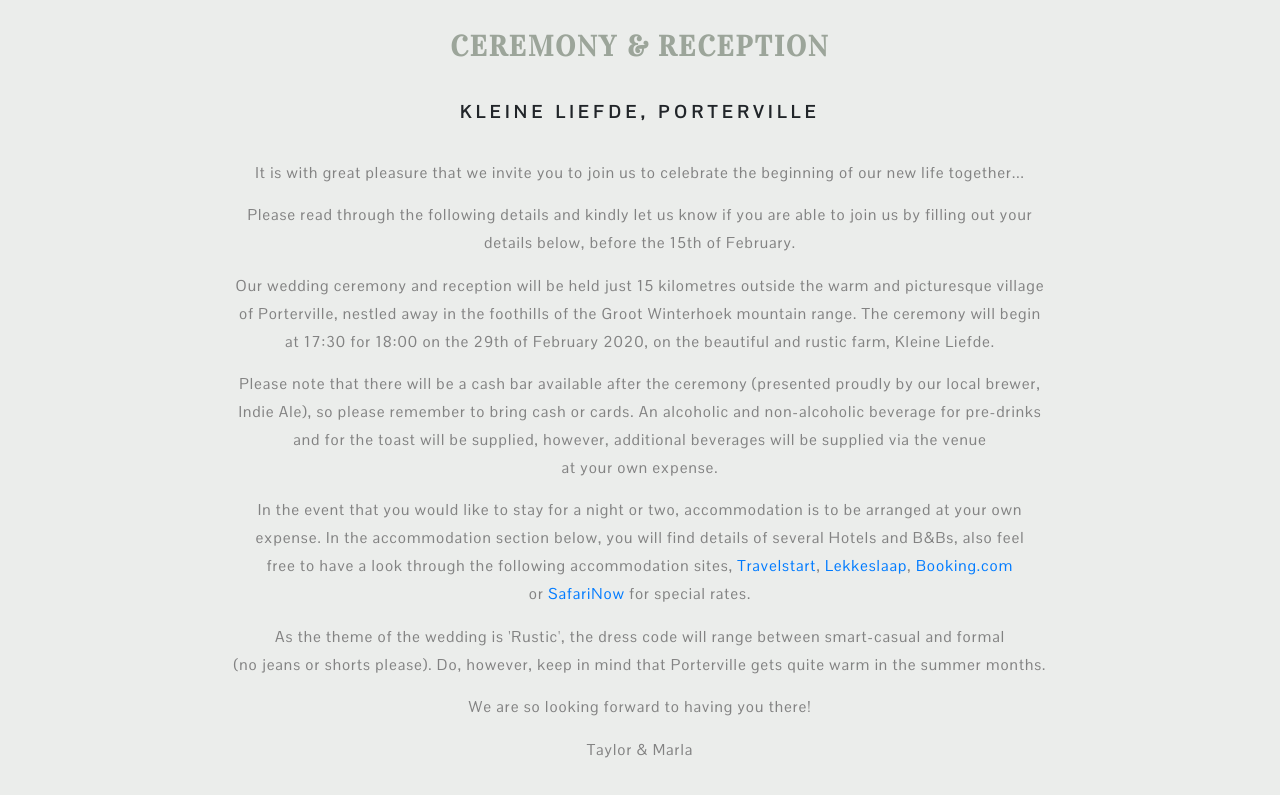
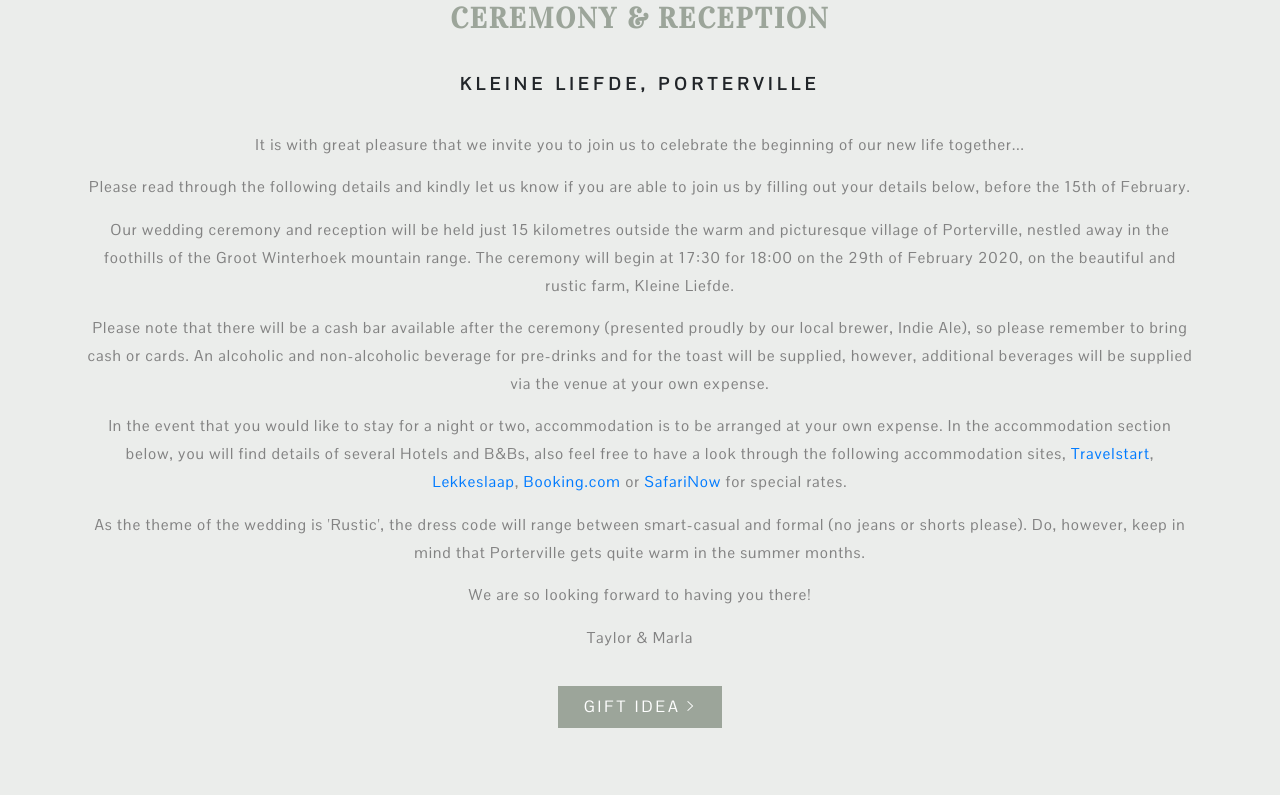
Before and after one commit to MarlaTarrant/Taylor-Marla, a plain HTML site: page index.html in a window 1280 px wide. Shown: the part 2418-3213 px from the top of the page. Drawn offline with nearby package versions, Linux system fonts and the light colour scheme; a script that the page names is missing.

Commit message:
image changes

```diff
--- a/index.html
+++ b/index.html
@@ -95,11 +95,11 @@
             </div>
           </div>
           <div class="row justify-content-center" style="text-align: center; margin-top: 20px;">
-            <p>Love at first sight, when you know, you know; call it what you like, its us. <br> When we first lay eyes
+            <p>Love at first sight, when you know, you know; call it what you like, its us. When we first lay eyes
               on one
-              another, our hearts sang the right tune, together the impossible <br> has become our reality, and together
+              another, our hearts sang the right tune, together the impossible has become our reality, and together
               we
-              will remain. Time is of little consequence when you meet the right person, and <br> while many believe
+              will remain. Time is of little consequence when you meet the right person, and while many believe
               their
               ending to read happily ever after, this is where our story together begins.</p>
           </div>
@@ -124,41 +124,39 @@
           <h5>Kleine Liefde, Porterville</h5>
           <br>
           <br>
-          <div>
+          <div style="justify-content: center;">
             <p>It is with great pleasure that we invite you to join us to celebrate the beginning of our new life
               together...</p>
             <br>
             <p>Please read through the following details and kindly let us know if you are able to join us by filling
-              out your <br> details below, before the 15th of February.</p>
+              out your details below, before the 15th of February.</p>
             <br>
             <p>Our wedding ceremony and reception will be held just 15 kilometres outside the warm and picturesque
-              village <br>
+              village
               of Porterville, nestled away in the foothills of the Groot Winterhoek mountain range. The ceremony will
-              begin <br>at 17:30 for 18:00 on the 29th of February 2020, on the beautiful and rustic farm, Kleine
+              begin at 17:30 for 18:00 on the 29th of February 2020, on the beautiful and rustic farm, Kleine
               Liefde.
             </p>
             <br>
             <p>Please note that there will be a cash bar available after the ceremony (presented proudly by our local
-              brewer,<br> Indie Ale), so please remember to bring cash or cards. An alcoholic and non-alcoholic beverage
+              brewer, Indie Ale), so please remember to bring cash or cards. An alcoholic and non-alcoholic beverage
               for
-              pre-drinks<br> and for the toast will be supplied, however, additional beverages will be supplied via the
-              venue <br>
-              at your own expense.</p>
+              pre-drinks and for the toast will be supplied, however, additional beverages will be supplied via the
+              venue at your own expense.</p>
             <br>
             <p>In the event that you would like to stay for a night or two, accommodation is to be arranged at your own
-              <br>
               expense. In the accommodation section below, you will find details of several Hotels and B&Bs, also
-              feel <br> free to have a look through the following accommodation sites, <a
+              feel free to have a look through the following accommodation sites, <a
                 href="https://hotel.travelstart.com/destinations/porterville/hub.aspx" target="_blank">Travelstart</a>,
               <a href="https://www.lekkeslaap.co.za/akkommodasie-in/porterville?q=porterville&start=29+Feb+2020&end=01+Mar+2020&pax=1"
                 target="_blank">Lekkeslaap</a>, <a
                 href="https://www.booking.com/searchresults.en-gb.html?label=gen173nr-1DCAEoggI46AdIM1gEaPsBiAEBmAEJuAEXyAEM2AED6AEBiAIBqAIDuALsxvDxBcACAQ&lang=en-gb&sid=586c043c9ce3078bac9266fd5167b3dc&sb=1&sb_lp=1&src=index&src_elem=sb&error_url=https%3A%2F%2Fwww.booking.com%2Findex.en-gb.html%3Flabel%3Dgen173nr-1DCAEoggI46AdIM1gEaPsBiAEBmAEJuAEXyAEM2AED6AEBiAIBqAIDuALsxvDxBcACAQ%3Bsid%3D586c043c9ce3078bac9266fd5167b3dc%3Bsb_price_type%3Dtotal%26%3B&sr_autoscroll=1&ss=Porterville&is_ski_area=0&ssne=Porterville&ssne_untouched=Porterville&dest_id=-1273451&dest_type=city&checkin_year=2020&checkin_month=2&checkin_monthday=29&checkout_year=2020&checkout_month=3&checkout_monthday=1&group_adults=1&group_children=0&no_rooms=1&b_h4u_keep_filters=&from_sf=1"
-                target="_blank">Booking.com</a> <br> or
+                target="_blank">Booking.com</a> or
               <a href="https://www.safarinow.com/destinations/porterville/hub.aspx" target="_blank">SafariNow</a> for
               special rates.</p>
             <br>
             <p>As the theme of the wedding is 'Rustic', the dress code will range between smart-casual and formal
-              <br>(no
+              (no
               jeans or shorts please). Do, however, keep in mind that Porterville gets quite warm in the summer months.
             </p>
             <br>
@@ -227,9 +225,9 @@
       <div class="row">
         <div class="col-md-12 text-center">
           <h3>Gift Ideas</h3>
-          <p>As we are in the process of emigrating to our new home in Luxembourg, in lieu of gifts and presents, <br>
+          <p>As we are in the process of emigrating to our new home in Luxembourg, in lieu of gifts and presents,
             we
-            would greatly appreciate a financial contribution to our overseas fund. Contributions of any <br>amount
+            would greatly appreciate a financial contribution to our overseas fund. Contributions of any amount
             towards
             this end, are both encouraged and welcome.</p>
           <p>Please see below for details:</p>
@@ -260,7 +258,7 @@
       <div class="row">
         <div class="col-md-12 text-center">
           <h3>Répondez s'il vous plaît</h3>
-          <p>Join us to celebrate our special occasion, please let us know if you will be able <br> to attend by filling
+          <p>Join us to celebrate our special occasion, please let us know if you will be able to attend by filling
             out
             your details below</p>
         </div>
@@ -272,15 +270,14 @@
               <input type="hidden" name="*honeypot" />
 
               <div class="form-group row">
-                <input type="text" id="name" class="form-control" name="name" placeholder="Name / Names"
-                  required="" required data-validation-required-message="Please enter your name." aria-invalid="false">
+                <input type="text" id="name" class="form-control" name="name" placeholder="Name / Names" required=""
+                  required data-validation-required-message="Please enter your name." aria-invalid="false">
                 <p class="help-block text-danger"></p>
               </div>
 
               <div class="form-group row">
-                <input type="text" id="number" class="form-control" name="number" placeholder="Number"
-                  required="" required data-validation-required-message="Please enter your number."
-                  aria-invalid="false">
+                <input type="text" id="number" class="form-control" name="number" placeholder="Number" required=""
+                  required data-validation-required-message="Please enter your number." aria-invalid="false">
                 <p class="help-block text-danger"></p>
               </div>
 
```
Also changed, not shown: rsvp.html (+1 -1 lines), assets/img/about1.jpg, assets/img/about2.jpg, assets/img/about3.jpg, assets/img/background1.jpg, assets/img/background2.jpg, assets/img/background3.jpg, assets/img/background4.jpg, assets/img/stay1.jpg, assets/img/stay2.jpg, assets/img/stay3.jpg, assets/img/stay4.jpg, 1 other file.
